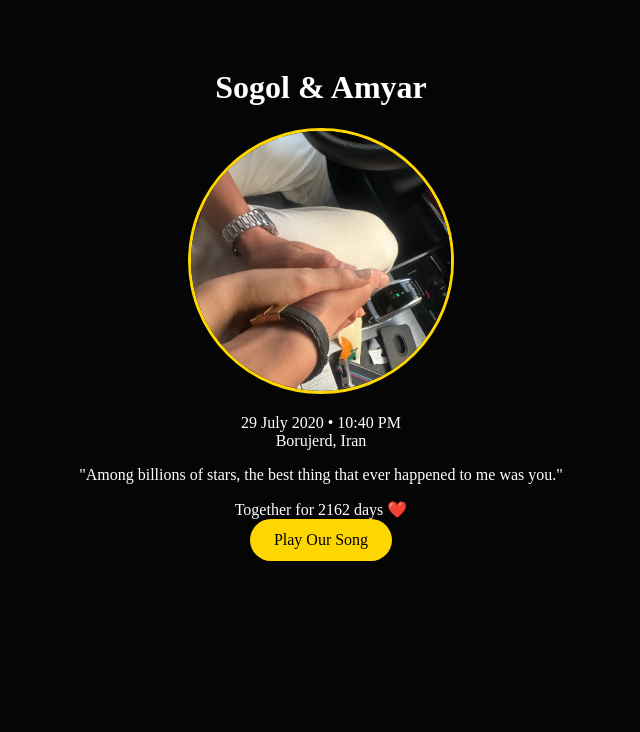
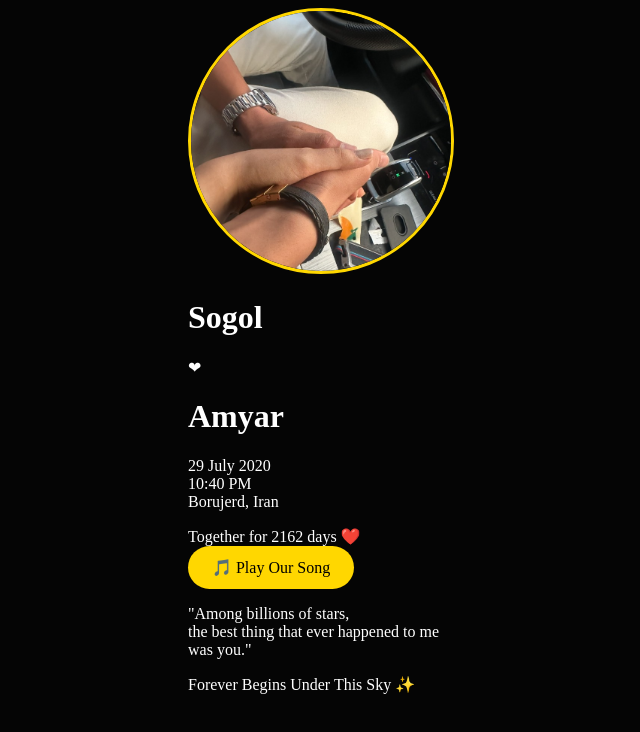
Before and after one commit to sogoln81-jpg/sogol-amyar, a plain HTML site: page index.html in a window 1280 px wide. Shown: the whole page, without its empty margins (319-959 px from the left). Drawn offline with Linux system fonts and the light colour scheme.

Commit message:
Update index.html

```diff
--- a/index.html
+++ b/index.html
@@ -1 +1,90 @@
-<!doctype html><html><head><meta charset='utf-8'><title>Sogol & Amyar</title><link rel='stylesheet' href='style.css'></head><body><div class='c'><h1>Sogol & Amyar</h1><img src='photo.jpg'><p>29 July 2020 • 10:40 PM<br>Borujerd, Iran</p><p>"Among billions of stars, the best thing that ever happened to me was you."</p><div id='counter'></div><a href='https://www.youtube.com/results?search_query=Zayn+Dusk+Till+Dawn'>Play Our Song</a></div><script src='script.js'></script></body></html>
+<!DOCTYPE html>
+<html lang="en">
+
+<head>
+
+<meta charset="UTF-8">
+
+<meta name="viewport" content="width=device-width, initial-scale=1.0">
+
+<title>Sogol ❤️ Amyar</title>
+
+<link rel="preconnect" href="https://fonts.googleapis.com">
+
+<link rel="preconnect" href="https://fonts.gstatic.com" crossorigin>
+
+<link href="https://fonts.googleapis.com/css2?family=Cormorant+Garamond:wght@300;500;700&family=Great+Vibes&display=swap" rel="stylesheet">
+
+<link rel="stylesheet" href="style.css">
+
+</head>
+
+<body>
+
+<div id="stars"></div>
+
+<div class="overlay"></div>
+
+<div class="card">
+
+<div class="photo">
+
+<img src="photo.jpg">
+
+</div>
+
+<h1>Sogol</h1>
+
+<div class="heart">❤</div>
+
+<h1>Amyar</h1>
+
+<p class="date">
+
+29 July 2020
+
+<br>
+
+10:40 PM
+
+<br>
+
+Borujerd, Iran
+
+</p>
+
+<div id="counter"></div>
+
+<a class="music"
+
+href="https://youtu.be/tt2k8PGm-TI"
+
+target="_blank">
+
+🎵 Play Our Song
+
+</a>
+
+<p class="quote">
+
+"Among billions of stars,<br>
+
+the best thing that ever happened to me<br>
+
+was you."
+
+</p>
+
+<footer>
+
+Forever Begins Under This Sky ✨
+
+</footer>
+
+</div>
+
+<script src="script.js"></script>
+
+</body>
+
+</html>
```
